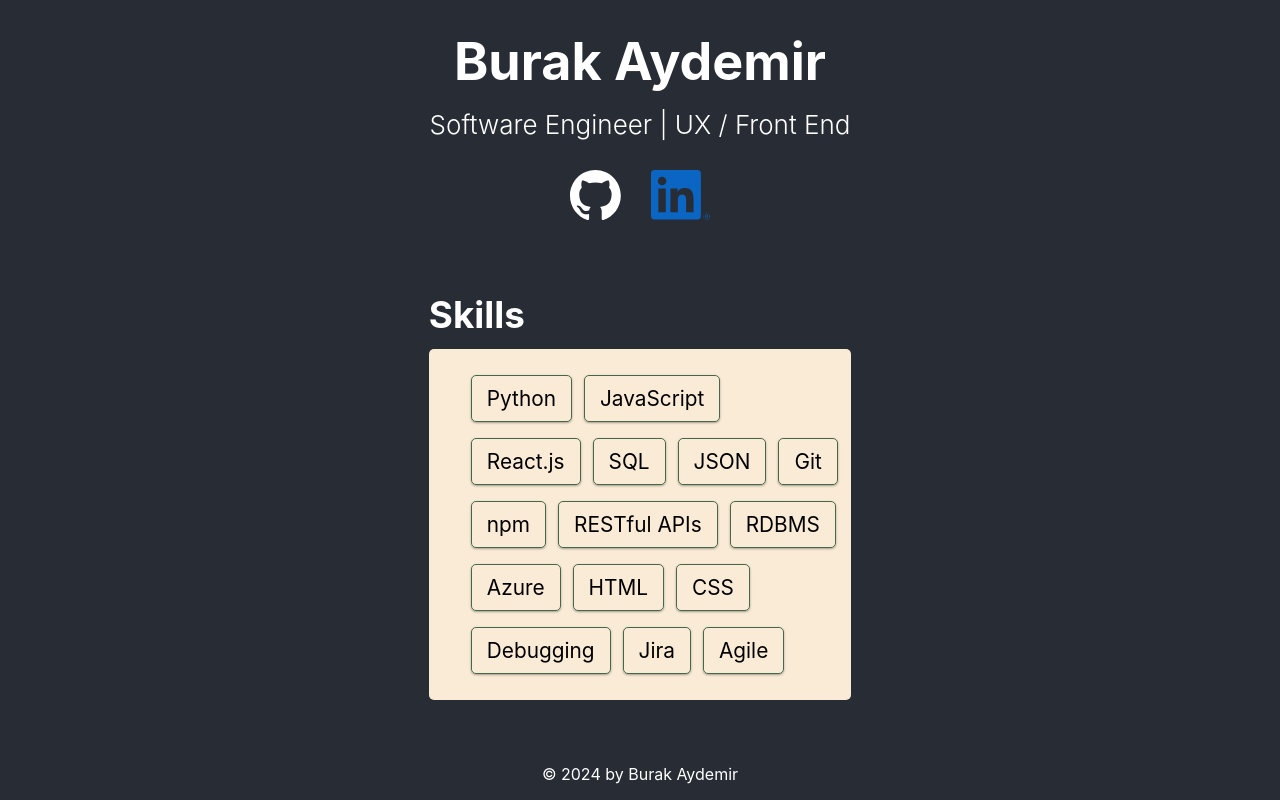
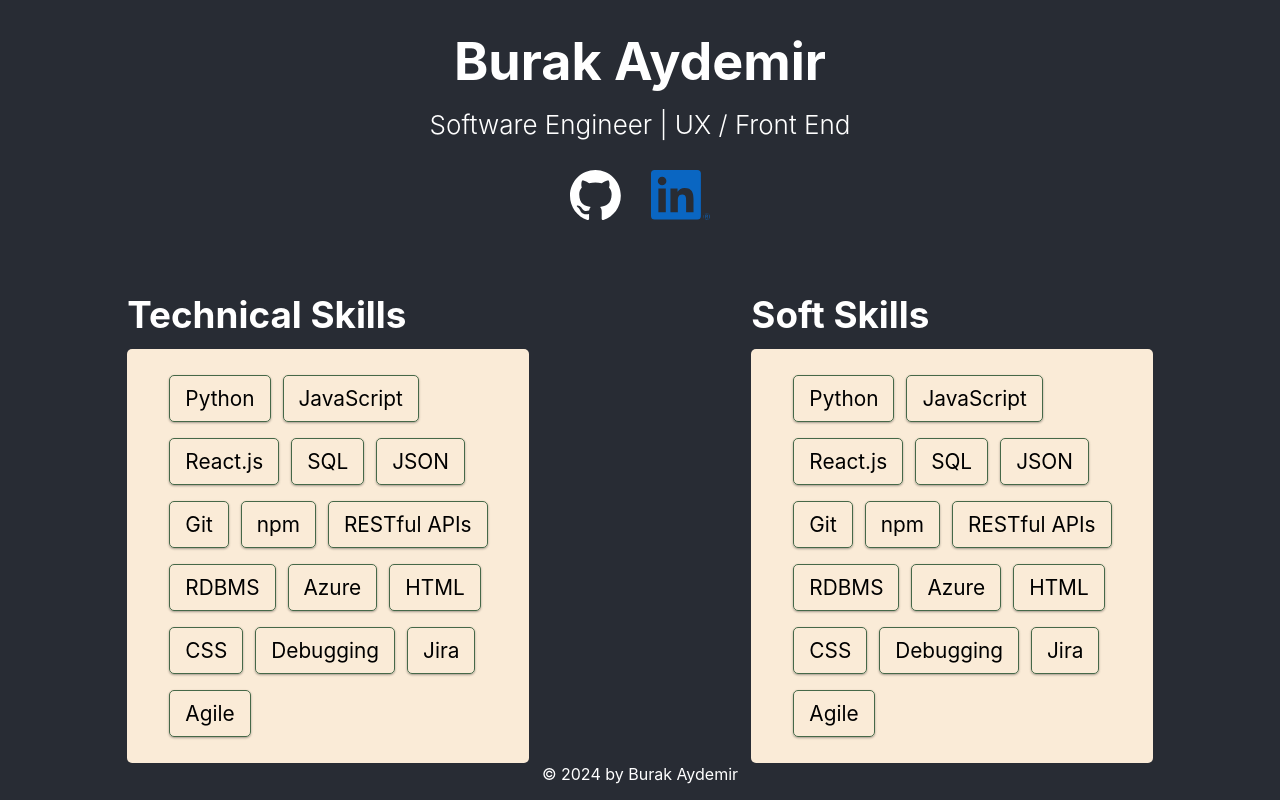
Before and after one commit to BurakAy/burakay.github.io, a React (Create React App) app: page / in a window 1280 px wide. Built offline with nearby package versions, Linux system fonts and the light colour scheme; no server answers.

Commit message:
Refactored Panel component implementation

```diff
--- a/src/App.js
+++ b/src/App.js
@@ -4,8 +4,13 @@ import Links from './components/Links';
 import Weather from './components/Weather';
 import Panel from './components/Panel';
 import Footer from './components/Footer';
+import skills from './assets/skills.json'
+import { useState } from 'react'
 
 function App() {
+  const [technicalSkills, setTechSkills] = useState(skills.tech_skills);
+  const [softSkills, setSoftSkills] = useState(skills.soft_skills);
+
   return (
     <div className="App">
       <header className="App-header">
@@ -13,7 +18,10 @@ function App() {
         <Links />
       </header>
       <Weather />
-      <Panel panelTitle={'skills'}/>
+      <div className='App-skill-panels'>
+        <Panel panelTitle={'technical skills'} tiles={technicalSkills} />
+        <Panel panelTitle={'soft skills'} tiles={softSkills} />
+      </div>
       <Footer />
     </div>
   );
```
